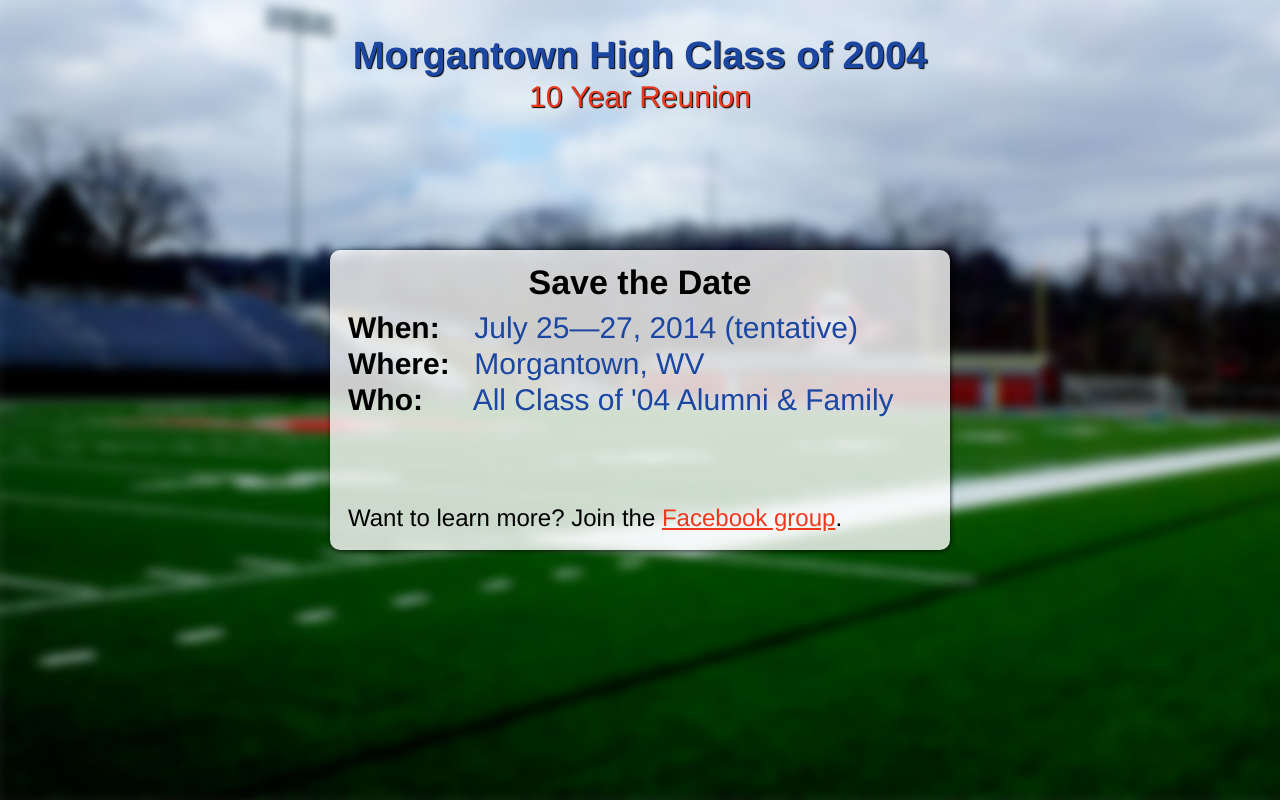
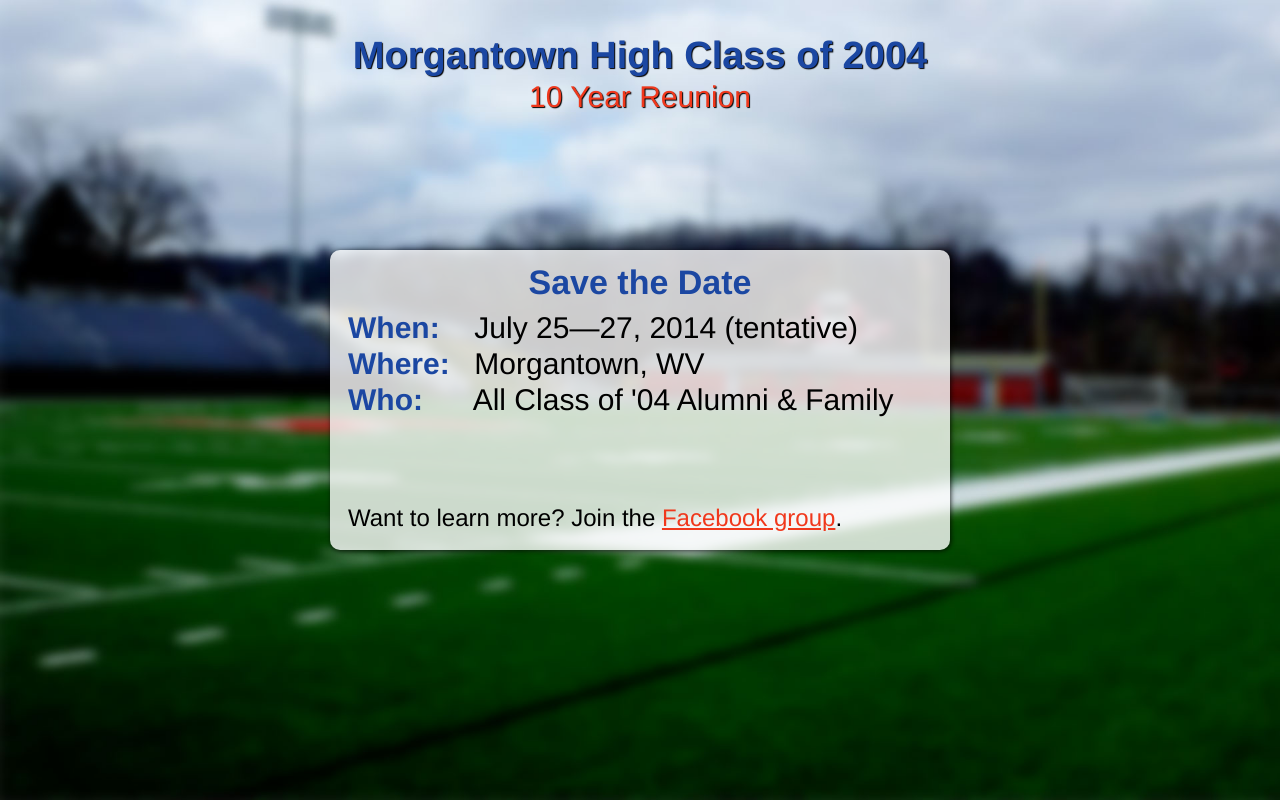
Before and after one commit to gleitz/mhs-reunion, a Flask app: page / in a window 1280 px wide. Run offline with Flask 2, Linux system fonts and the light colour scheme.

Commit message:
Update colors on template

```diff
--- a/templates/base.html
+++ b/templates/base.html
@@ -21,10 +21,10 @@
         </div>
         <div id="centerbox">
             <div style="padding: 18px;">
-                <h2 class="strong centered br-2">Save the Date</h2>
-                <h3 class="br"><span class="strong" style="display: inline-block; width: 118px;">When:</span> <span class="blue">July 25&mdash;27, 2014 (tentative)</span></h3>
-                <h3 class="br"><span class="strong" style="display: inline-block; width: 118px;">Where:</span> <span class="blue">Morgantown, WV</span></h3>
-                <h3 class="br-2"><span class="strong" style="display: inline-block; width: 118px;">Who:</span> <span class="blue">All Class of '04 Alumni &amp; Family</span></h3>
+                <h2 class="strong centered br-2 blue">Save the Date</h2>
+                <h3 class="br"><span class="strong blue" style="display: inline-block; width: 118px;">When:</span> <span>July 25&mdash;27, 2014 (tentative)</span></h3>
+                <h3 class="br"><span class="strong blue" style="display: inline-block; width: 118px;">Where:</span> <span>Morgantown, WV</span></h3>
+                <h3 class="br-2"><span class="strong blue" style="display: inline-block; width: 118px;">Who:</span> <span>All Class of '04 Alumni &amp; Family</span></h3>
                 <div style="position: absolute; bottom: 18px;">Want to learn more? Join the <a target="_blank" href="https://www.facebook.com/groups/1410255195859214/">Facebook group</a>.</div>
             </div>
         </div>
```
